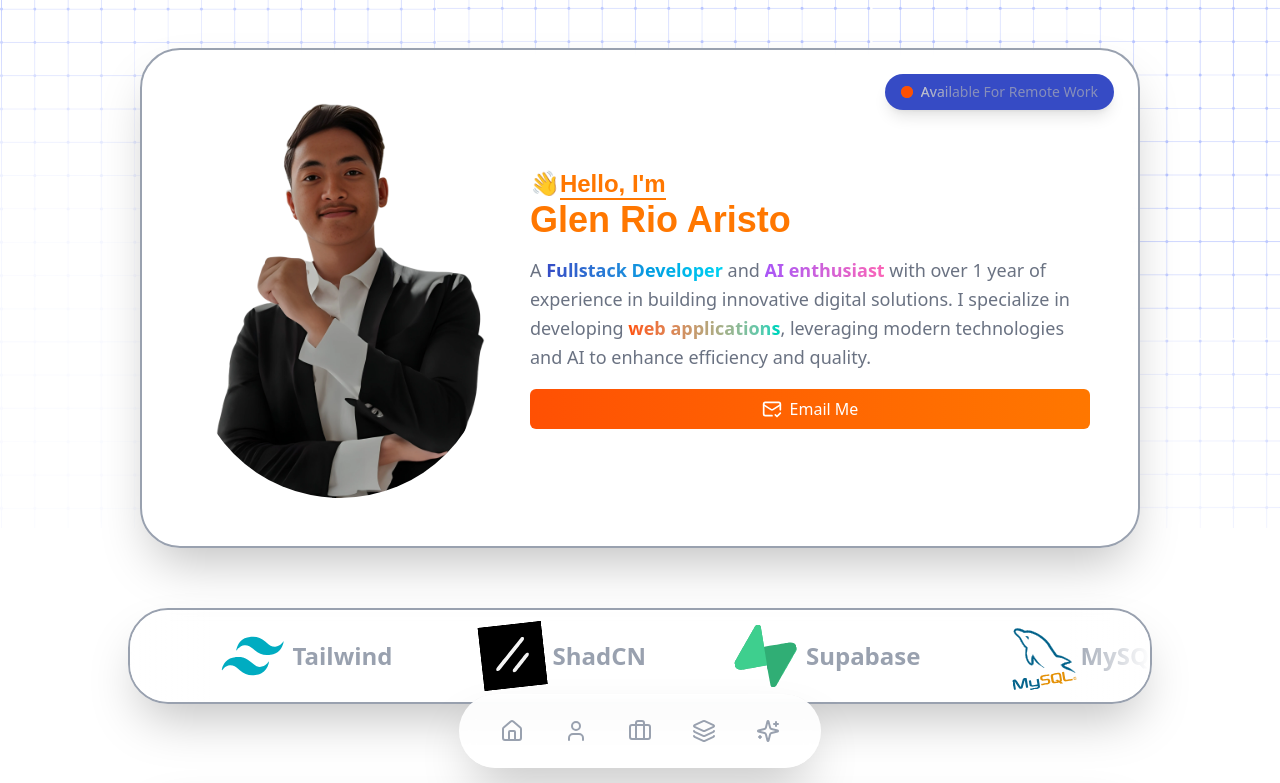
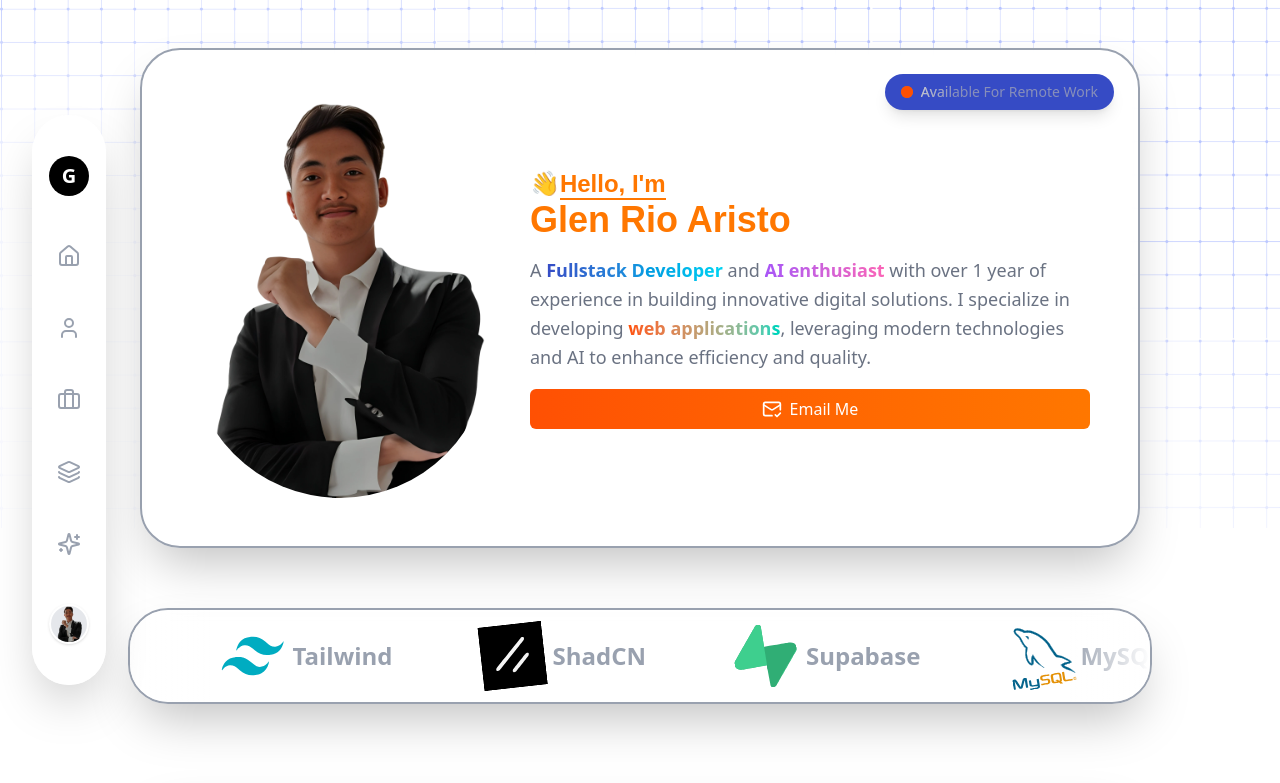
Before and after one commit to glenrioariesto/Portofolio, a Next.js app: page / in a window 1280 px wide. Shown: the top 783 px of the page. Built offline with nearby package versions, Linux system fonts and the light colour scheme; a web font is replaced by a local one.

Commit message:
feat: add Navbar and MobileShowcase components for portfolio navigation and project display.

```diff
--- a/components/MobileShowcase.tsx
+++ b/components/MobileShowcase.tsx
@@ -43,7 +43,7 @@ const MobileProjectCard = ({
                 onClick={onExpand}
             >
                 {/* ── Image Section ── */}
-                <div className="relative w-full aspect-[16/10] overflow-hidden">
+                <div className="relative w-full h-[184px] overflow-hidden">
                     {project.images.length > 0 ? (
                         <>
                             <Image
@@ -91,13 +91,6 @@ const MobileProjectCard = ({
                             </div>
                         </div>
                     )}
-
-                    {/* Project number badge */}
-                    <div className="absolute top-4 left-4 z-10">
-                        <div className="w-9 h-9 bg-black/70 backdrop-blur-md text-white rounded-xl flex items-center justify-center font-bold text-sm shadow-lg">
-                            {String(index + 1).padStart(2, '0')}
-                        </div>
-                    </div>
 
                     {/* Link badges at top right */}
                     {project.links && project.links.length > 0 && (
--- a/components/Navbar.tsx
+++ b/components/Navbar.tsx
@@ -16,16 +16,16 @@ const Navbar = () => {
         /* Mobile: Floating Bottom Dock (iPhone style) */
         bottom-8 left-1/2 -translate-x-1/2 w-auto h-auto rounded-full flex flex-row justify-between items-center px-8 py-4 gap-6
         /* Desktop: Floating Left Sidebar */
-        2xl:top-1/2 2xl:-translate-y-1/2 2xl:left-8 2xl:bottom-auto 2xl:translate-x-0 2xl:flex-col 2xl:px-4 2xl:py-10 2xl:gap-10 2xl:rounded-full
+        md:top-1/2 md:-translate-y-1/2 md:left-8 md:bottom-auto md:translate-x-0 md:flex-col md:px-4 md:py-10 md:gap-10 md:rounded-full
       ">
 
         {/* Logo / Number Badge (Desktop Only) */}
-        <div className="hidden 2xl:flex w-10 h-10 bg-black text-white rounded-full items-center justify-center font-bold text-xl">
+        <div className="hidden md:flex w-10 h-10 bg-black text-white rounded-full items-center justify-center font-bold text-xl">
           G
         </div>
 
         {/* Navigation Links */}
-        <div className="flex flex-row 2xl:flex-col gap-6 2xl:gap-8 text-gray-400 items-center">
+        <div className="flex flex-row md:flex-col gap-6 md:gap-8 text-gray-400 items-center">
           <Link href="#" className="hover:text-black transition-colors p-2 hover:bg-gray-100 rounded-full" title="Home">
             <Home size={24} />
           </Link>
@@ -44,7 +44,7 @@ const Navbar = () => {
         </div>
 
         {/* Bottom Avatar (Desktop Only) */}
-        <div className="hidden 2xl:block mt-auto">
+        <div className="hidden md:block mt-auto">
           <div className="w-10 h-10 rounded-full bg-gray-200 overflow-hidden border-2 border-white shadow-sm">
             <img src="/assets/profile.webp" alt="Profile" className="w-full h-full object-cover" />
           </div>
```
